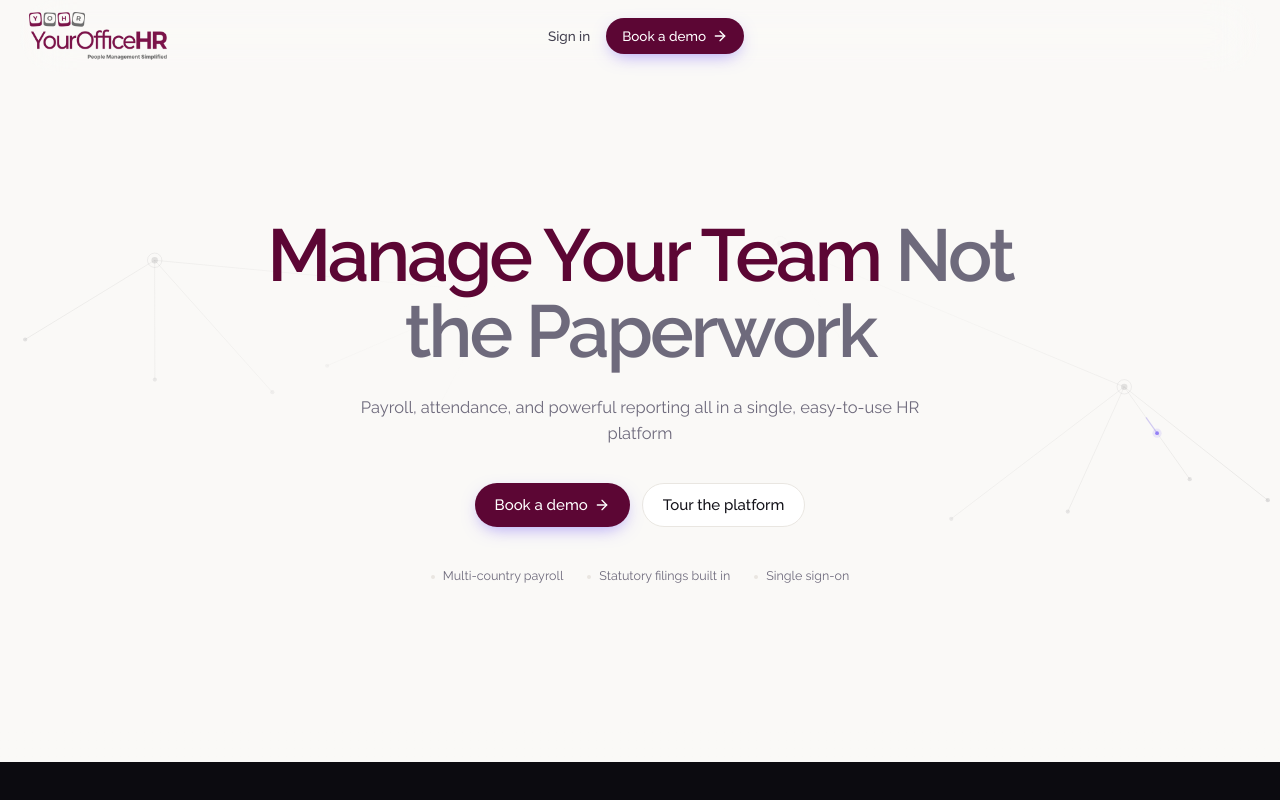
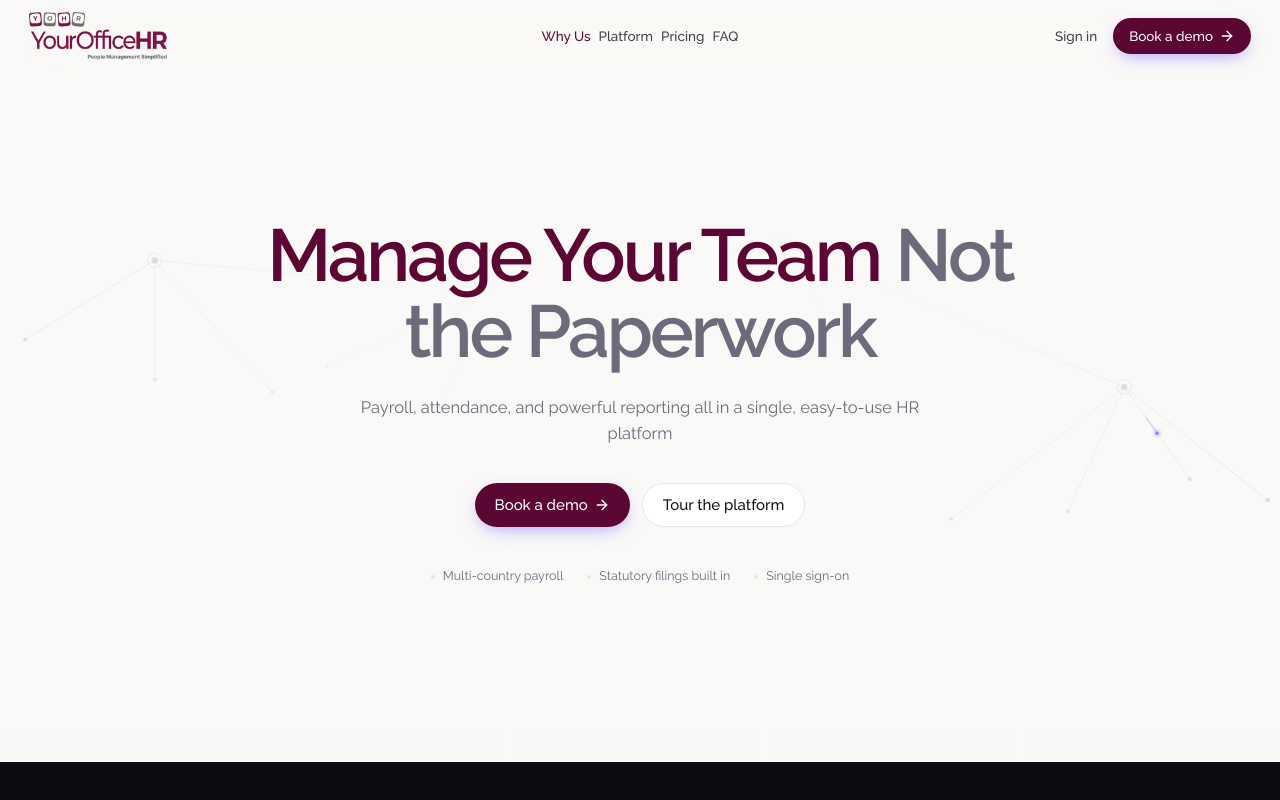
Before and after one commit to Suhayl1427/HR-Landing-page, a Next.js app: page / in a window 1280 px wide. Shown: the top 800 px of the page. Built offline with nearby package versions, Linux system fonts and the light colour scheme.

Commit message:
added menu

```diff
--- a/src/app/globals.css
+++ b/src/app/globals.css
@@ -16,6 +16,7 @@ html {
 }
 
 body {
+
   margin: 0;
   background: var(--background);
   color: var(--foreground);
--- a/src/components/ContactSection.tsx
+++ b/src/components/ContactSection.tsx
@@ -68,7 +68,8 @@ export default function ContactSection() {
   return (
 
 
-    <section
+<section
+      id="contact"
       className="bg-[#FAF9F7]"
       aria-labelledby="contact-heading"
     >
--- a/src/components/FAQSection.tsx
+++ b/src/components/FAQSection.tsx
@@ -74,7 +74,7 @@ export default function FAQSection() {
 
 
   return (
-    <section className="bg-[#FAF9F7]" aria-labelledby="faq-heading">
+<section id="faq" className="bg-[#FAF9F7]" aria-labelledby="faq-heading">
       <div className="mx-auto max-w-[1280px] px-6 pt-[100px] pb-[100px]">
         <div className={motionClass} ref={ref}>
           <div className="flex flex-col items-center text-center">
--- a/src/components/Features.tsx
+++ b/src/components/Features.tsx
@@ -193,7 +193,7 @@ export default function Features() {
   const strip = useReveal<HTMLDivElement>();
 
   return (
-    <section id="features" className="bg-[#FAF9F7] py-24 sm:py-32">
+<section id="platform" className="bg-[#FAF9F7] py-24 sm:py-32">
       <div className="mx-auto max-w-6xl px-6">
         {/* --- header ------------------------------------------------------ */}
         <div ref={head.ref} className={cn("mx-auto max-w-2xl text-center", rise(head.on))}>
--- a/src/components/Pricing.tsx
+++ b/src/components/Pricing.tsx
@@ -179,7 +179,7 @@ export default function Pricing() {
   const atCeiling = headcount >= CONFIG.max;
 
   return (
-    <section id="pricing" className="bg-white py-24 sm:py-32">
+<section id="pricing" className="bg-white py-24 sm:py-32">
       <div className="mx-auto max-w-6xl px-6">
         <div ref={head.ref} className={cn("mx-auto max-w-2xl text-center", rise(head.on))}>
           <p className="text-[10.5px] font-semibold uppercase tracking-[0.18em] text-[#6E6A7C]">
--- /dev/null
+++ b/src/components/SimpleLandingNav.tsx
@@ -0,0 +1,100 @@
+"use client";
+
+import Link from "next/link";
+import { useEffect, useMemo, useState } from "react";
+
+const MENU = [
+  { label: "Why Us", href: "#why-us" },
+  { label: "Platform", href: "#platform" },
+  { label: "Pricing", href: "#pricing" },
+  { label: "FAQ", href: "#faq" },
+];
+
+function getActiveIdFromHash(hash: string) {
+  if (!hash) return null;
+  const id = hash.startsWith("#") ? hash.slice(1) : hash;
+  if (["why-us", "platform", "pricing", "faq"].includes(id)) return id;
+  return null;
+}
+
+export default function SimpleLandingNav({
+  onDemo,
+}: {
+  onDemo?: (e: React.MouseEvent) => void;
+}) {
+  const [activeId, setActiveId] = useState<string | null>(null);
+
+  const items = useMemo(
+    () =>
+      MENU.map((item) => {
+        const id = item.href.replace("#", "");
+        return { ...item, id };
+      }),
+    [],
+  );
+
+  useEffect(() => {
+    // Initial active from hash (if user loads with #...)
+    setActiveId(getActiveIdFromHash(window.location.hash));
+
+    const sectionIds = items.map((i) => i.id);
+    const sections = sectionIds
+      .map((id) => document.getElementById(id))
+      .filter(Boolean) as HTMLElement[];
+
+    if (!sections.length) return;
+
+    const observer = new IntersectionObserver(
+      (entries) => {
+        // Pick the most visible intersecting section.
+        const intersecting = entries.filter((e) => e.isIntersecting);
+        if (!intersecting.length) return;
+
+        intersecting.sort((a, b) => {
+          const ar = a.intersectionRatio ?? 0;
+          const br = b.intersectionRatio ?? 0;
+          return br - ar;
+        });
+
+        const top = intersecting[0].target as HTMLElement;
+        if (top?.id) setActiveId(top.id);
+      },
+      {
+        // Make activation feel stable while scrolling.
+        root: null,
+        threshold: [0.15, 0.25, 0.35, 0.5, 0.65],
+        rootMargin: "-20% 0px -55% 0px",
+      },
+    );
+
+    for (const el of sections) observer.observe(el);
+    return () => observer.disconnect();
+  }, [items]);
+
+  const activeColor = "#5C0634";
+
+  return (
+    <nav className="hidden items-center gap-2 sm:flex">
+      {items.map((item) => {
+        const isActive = item.id === activeId;
+        return (
+          <a
+            key={item.href}
+            href={item.href}
+            className="text-[13.5px] font-medium text-[#43404F] no-underline transition-colors duration-200"
+            style={isActive ? { color: activeColor } : undefined}
+            aria-current={isActive ? "page" : undefined}
+          >
+            {item.label}
+          </a>
+        );
+      })}
+
+      {/* Keep Sign In + Book a Demo visible in the header; this component only renders the simple nav links. */}
+
+      {/* Intentionally no dropdowns. */}
+      {/* Demo CTA is handled by SiteHeader so we preserve existing styling. */}
+      {/* This component only supplies the nav items. */}
+    </nav>
+  );
+}
--- a/src/components/SiteHeader.tsx
+++ b/src/components/SiteHeader.tsx
@@ -3,10 +3,12 @@ import Image from "next/image";
 import Link from "next/link";
 import { useCallback, useEffect, useState } from "react";
 import { ArrowRight } from "lucide-react";
+import SimpleLandingNav from "./SimpleLandingNav";
 
 
 /* ============================================================================
    site-header.tsx  —  Next.js (App Router) + TypeScript + Tailwind CSS
+
    ----------------------------------------------------------------------------
    Navigation simplified per requirements:
    - Only keep: Logo (left), Sign In, Book a Demo
@@ -64,7 +66,7 @@ export default function SiteHeader() {
               <Logo />
             </div>
 
-            {/* Removed desktop navigation entirely */}
+            <SimpleLandingNav />
 
             <div className="flex items-center justify-end gap-1">
               {/* Responsive: keep existing breakpoint hiding */}
--- a/src/components/WhyUs.tsx
+++ b/src/components/WhyUs.tsx
@@ -208,7 +208,7 @@ export default function WhyUs() {
   }, [reduced]);
 
   return (
-    <section id="why" className="bg-white py-24 sm:py-32">
+<section id="why-us" className="bg-white py-24 sm:py-32">
       <div className="mx-auto grid max-w-6xl gap-16 px-6 lg:grid-cols-[minmax(0,360px)_1fr] lg:gap-20">
         {/* --- the thesis, sticky ------------------------------------------ */}
         <div className="lg:sticky lg:top-28 lg:self-start">
```
